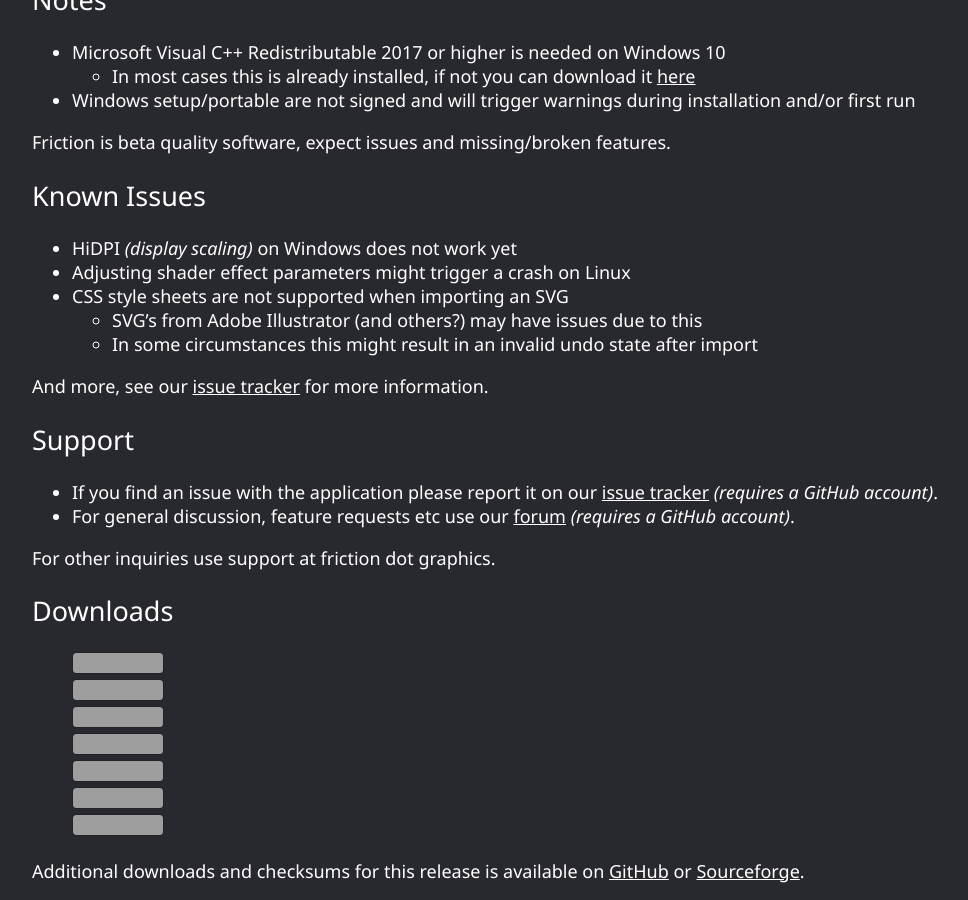
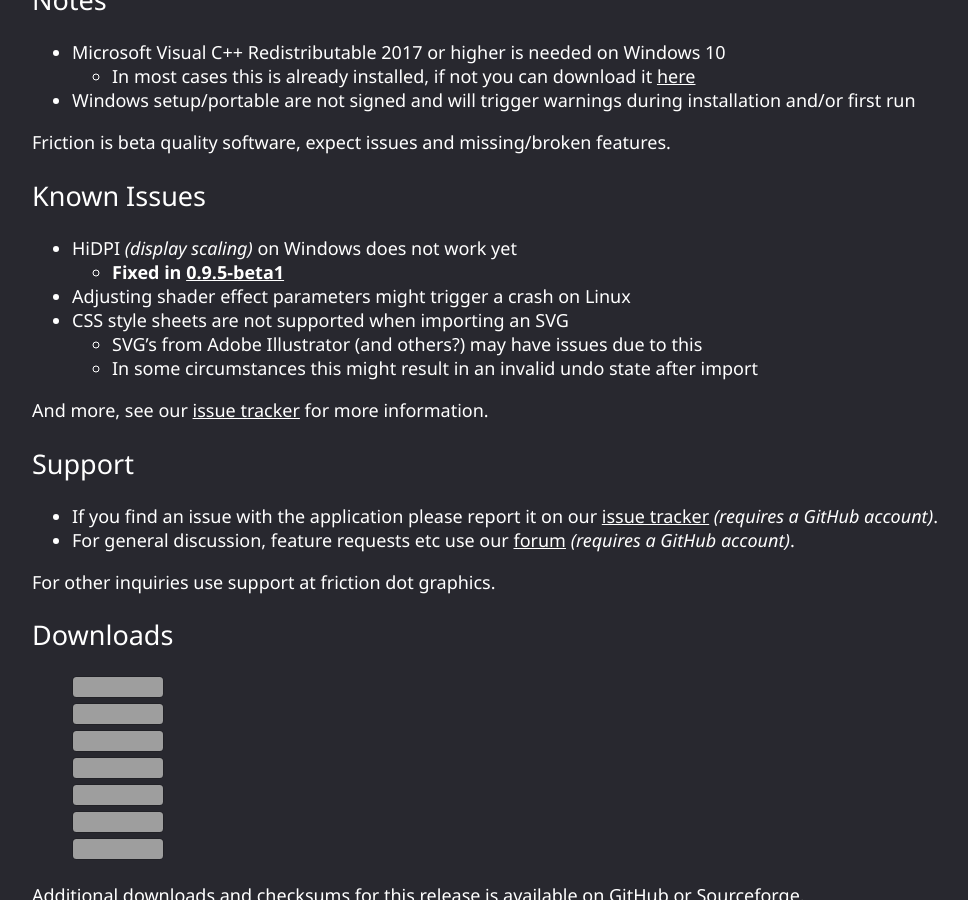
Before and after one commit to friction2d/friction2d.github.io, a Jekyll site: the page built from _posts/2023-09-04-friction-094.md, in a window 1280 px wide and 900 px high, scrolled down 3233 px, cut to the strip 0-900 px from the top of the window. Shown: the whole strip, without its empty margins (26-994 px from the left). Built offline with Jekyll 4.4.1, drawn with Linux system fonts in a browser that asks for light colours; grey boxes are pictures that could not be loaded.

Commit message:
Update 0.9.4 release notes
Add note that HiDPI on Windows now works (in 0.9.5-beta1)

```diff
--- a/_posts/2023-09-04-friction-094.md
+++ b/_posts/2023-09-04-friction-094.md
@@ -79,6 +79,7 @@ Friction is beta quality software, expect issues and missing/broken features.
 ## Known Issues
 
 * HiDPI *(display scaling)* on Windows does not work yet
+  * **Fixed in [0.9.5-beta1](https://github.com/friction2d/friction/releases/tag/v0.9.5-beta1)**
 * Adjusting shader effect parameters might trigger a crash on Linux
 * CSS style sheets are not supported when importing an SVG
   * SVG's from Adobe Illustrator (and others?) may have issues due to this
```
